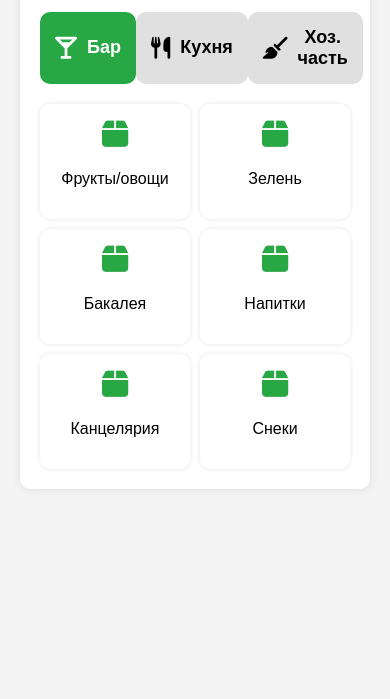
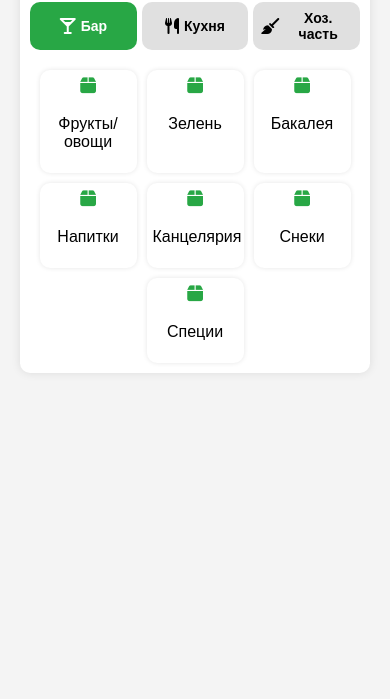
Before and after one commit to GCranK/zakup, a plain HTML site: page index.html in a window 390 px wide. Shown: the part 145-844 px from the top of the page. Drawn offline with Linux system fonts and the light colour scheme.

Commit message:
Add files via upload

```diff
--- a/css/style.css
+++ b/css/style.css
@@ -164,7 +164,52 @@ button:hover {
     animation: spin 1s linear infinite;
     margin-bottom: 10px;
 }
+.tabs {
+    gap: 5px;
+}
 @keyframes spin {
     0% { transform: rotate(0deg); }
     100% { transform: rotate(360deg); }
 }
+@media (max-width: 768px) {
+    .container {
+        max-width: 95%;
+        padding: 10px;
+    }
+
+    .tab {
+        font-size: 14px;
+        padding: 8px;
+        gap: 5px;
+    }
+
+    .tab i {
+        font-size: 16px;
+    }
+
+    .category {
+        width: 85px;
+        padding: 6px;
+    }
+
+    .category i {
+        font-size: 18px;
+    }
+    .item-container span {
+        font-size: 12px;
+    }
+
+    .item-container input {
+        width: 40px;
+        font-size: 12px;
+    }
+
+    .item-container select {
+        width: 60px;
+        font-size: 12px;
+    }
+    button {
+        font-size: 12px;
+        padding: 8px;
+    }
+}
--- a/index.html
+++ b/index.html
@@ -4,7 +4,7 @@
     <meta charset="UTF-8">
     <meta name="viewport" content="width=device-width, initial-scale=1.0">
     <title>Закупки Shake&Pear</title>
-    <link rel="stylesheet" href="./css/style.css">
+    <link rel="stylesheet" href="/css/style.css">
     <link rel="stylesheet" href="https://cdnjs.cloudflare.com/ajax/libs/font-awesome/6.4.2/css/all.min.css">
 </head>
 <body>
@@ -32,6 +32,6 @@
         <div class="loader"></div>
         <p>Отправка заказа...</p>
     </div>
-    <script src="./js/script.js"></script>
+    <script src="/js/script.js"></script>
 </body>
 </html>
--- a/js/script.js
+++ b/js/script.js
@@ -11,28 +11,75 @@ document.addEventListener("DOMContentLoaded", () => {
 
     const products = {
         bar: {
-            "Фрукты/овощи": ["Лимон", "Яблоки", "Апельсины", "Морковь"],
-            "Зелень": ["Мята"],
-            "Бакалея": ["Сахар", "Чай чёрный", "Чай зелёный"],
-            "Напитки": ["Адреналин 0.5", "Кола 0.5", "Ред Булл 0.25"],
-            "Канцелярия": ["Бумага А4", "Термобумага для чеков большая"],
-            "Снеки": ["Шоколад Alpen Gold", "Чокопай", "Орео", "Барни"]
+            "Фрукты/овощи": ["Лимон", "Яблоки", "Апельсины", "Морковь", "Огурцы", "Мандарины", "Имбирь корень"],
+            "Зелень": ["Мята", "Розмарин ветки"],
+            "Бакалея": [
+                "Сахар", "Чай чёрный", "Чай зелёный", "Черный чай", "Мед", "Мускатный орех",
+                "Черный молотый перец", "Сахар пакетики", "Сахарные стики", "Лёд", "Стикеры для доски"
+            ],
+            "Напитки": [
+                "Адреналин 0.5", "Кола 0.5", "Фанта 0.5", "Спрайт 0.5", "18+ 0.5", "Вода без газа 0.5", "Вода c газом 0.5",
+                "Ред Булл 0.25", "Спрайт 1.5л", "Сок в ассортименте"
+            ],
+            "Канцелярия": ["Бумага А4", "Термобумага для чеков большая", "Стикеры"],
+            "Снеки": ["Шоколад Alpen Gold (разные)", "Чокопай", "Орео", "Барни", "Какао"],
+            "Специи": ["Кардамон", "Бадьян (звёздочка)", "Палочки корицы", "Гвоздика", "Шалфей", "Зверобой", "Трава Душица"]
         },
         kitchen: {
-            "Мясо": ["Говядина", "Куриные бёдра", "Куриное филе", "Куриные голени"],
-            "Овощи": ["Красная морковь", "Жёлтая морковь", "Лук", "Картошка"],
-            "Зелень": ["Латук", "Лолло росса", "Петрушка", "Укроп", "Кинза", "Салат Айсберг", "Мята"],
-            "Крупы": ["Рис лазер", "Красная фасоль", "Феттучини"],
-            "Хлеб": ["Лепёшки"],
-            "Бакалея": ["Салат чимчи", "Зира", "Наватт на палочке"]
+            "Мясо": [
+                "Говядина", "Куриные бёдра", "Куриное филе", "Куриная голень",
+                "Куриные крылышки", "Говяжий фарш", "Индейка", "Копчёная говядина",
+                "Сосиски", "Салями",
+            ],
+            "Фрукты/овощи": [
+                "Морковь", "Лук", "Лук шалот", "Картошка", "Помидоры", "Чеснок", "Баклажаны",
+                "Дайкон", "Свекла", "Огурцы", "Капуста", "Болгарский перец",
+                "Шампиньоны", "Болгарский светофор", "Лимоны", "Апельсины", "Яблоки"
+            ],
+            "Зелень": [
+                "Латук", "Лолло росса", "Петрушка", "Укроп", "Кинза", "Салат Айсберг",
+                "Мята", "Руккола", "Розмарин", "Зелёный лук",
+                "Микро зелень"
+            ],
+            "Специи": [
+                "Зира", "Орегано", "Чёрный молотый перец", "Кориандр", "Тмин",
+                "Розмарин сухой", "Горчица", "Сухая кинза", "Лавровый лист"
+            ],
+            "Соуса": [
+                "Чили соус", "Барбекю соус", "Соус сырный", "Бальзамический уксус",
+                "Соус ореховый", "Унаги соус", "Кимчи соус",  "Тобаско"
+            ],
+            "Крупы": [
+                "Рис лазер", "Красная фасоль", "Гречка", "Маш", "Чечевица",
+                "Феттучини", "Фарфале", "Спагетти", "Макароны"
+            ],
+            "Хлеб": [
+                "Лепёшки", "Лаваш", "Багет", "Чиабатта", "Булочка для бургера", "Тостерный хлеб"
+            ],
+            "Бакалея": [
+                "Яйца", "Сахар", "Сахарные кубики", "Соль", "Томатная паста", "Кетчуп",
+                "Майонез", "Сливочное масло", "Щедрое лето", "Оливковое масло", "Фритюрное масло",
+                "Кунжутное масло", "Жир", "Перепелиные яйца", "Куриные яйца",
+                "Томатный сок", "Соя", "Фасоль консервированная", "Кукуруза консервированная",
+                "Красная икра",
+            ],
+            "Молочные продукты": [
+                "Молоко", "Сливки", "Фетакса", "Творог", "Голландский сыр", "Гауда сыр",
+                "Пармезан", "Виола сыр", "Творожный сыр", "Чиз сыр (пластинки)", "Сыр моцарелла"
+            ],
+            "Прочее": [
+                "Навват", "Халва", "Курага", "Финики", "Банан сухофрукт", "Сухофрукты",
+                "Орехи", "Арахис", "Киш-миш", "Миндаль", "Крабовые палочки", "Креветки",
+                "Анчоусы"
+            ]
         },
         household: {
             "Хоз. товары": [
                 "Гель для посуды", "Перчатки жёлтые большие", "Пакеты для мусора большие",
                 "Пакеты для мусора маленькие (50×65)", "Губки для посуды большие",
-                "Губки для посуды блестящие", "Жидкое мыло (5 л)", "Азелит",
+                "Губки для посуды блестящие", "Жидкое мыло", "Азелит",
                 "Тряпки цветные", "Отбеливатель", "Диспенсерки (салфетки)",
-                "Туалетная бумага простая"
+                "Туалетная бумага простая", "Тряпка дельфин"
             ]
         }
     };
@@ -64,7 +111,13 @@ document.addEventListener("DOMContentLoaded", () => {
         productsSection.classList.remove("hidden");
 
         products[warehouse][category].forEach(product => {
-            const defaultUnit = category === "Фрукты/овощи" ? "кг" : "шт";
+            let defaultUnit = "шт";
+            if (["Мясо", "Фрукты/овощи"].includes(category)) {
+                defaultUnit = "кг";
+            } else if (["Зелень", "Специи", "Крупы"].includes(category)) {
+                defaultUnit = "гр";
+            }
+
             const savedData = selectedItems[product] || { quantity: "", unit: defaultUnit };
 
             const li = document.createElement("li");
@@ -77,6 +130,7 @@ document.addEventListener("DOMContentLoaded", () => {
                         <option ${savedData.unit === "кг" ? "selected" : ""}>кг</option>
                         <option ${savedData.unit === "гр" ? "selected" : ""}>гр</option>
                         <option ${savedData.unit === "л" ? "selected" : ""}>л</option>
+                        <option ${savedData.unit === "пач/уп" ? "selected" : ""}>пач/уп</option>
                     </select>
                 </div>
             `;
@@ -90,7 +144,6 @@ document.addEventListener("DOMContentLoaded", () => {
             productList.appendChild(li);
         });
     }
-
     function saveSelection(product, category, quantity, unit) {
         if (quantity > 0) {
             selectedItems[product] = { category, quantity, unit };
```
